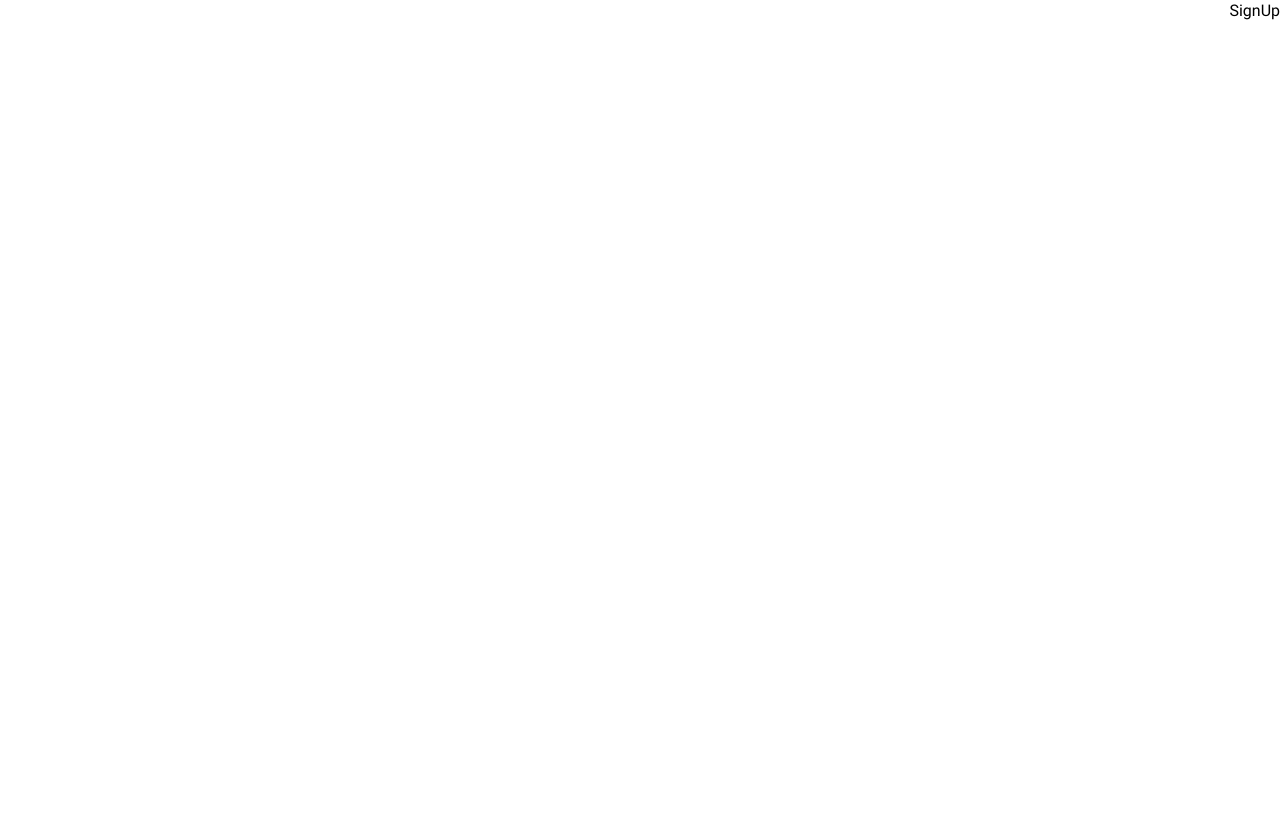
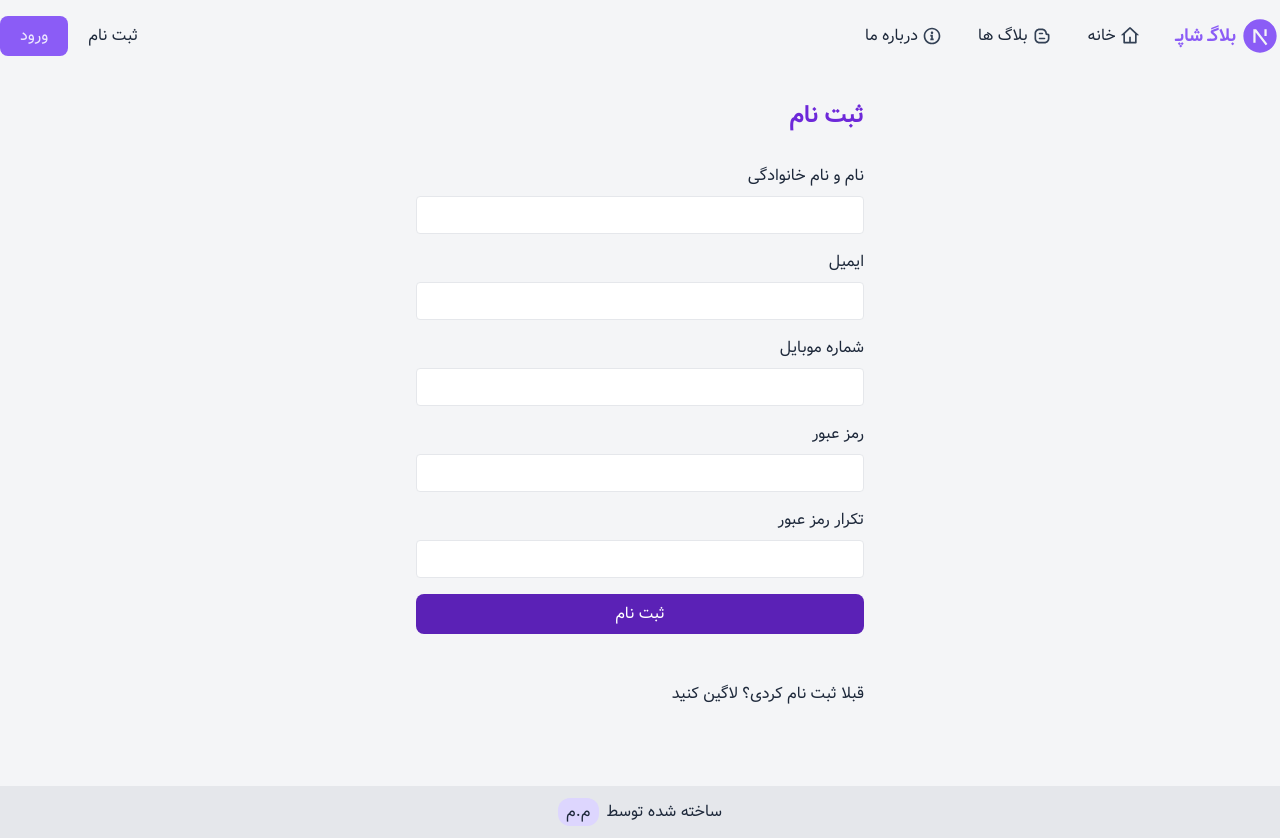
Before and after one commit to masoumehmohebbi/nextjs-blog-shopping-app, a Next.js app: page /signup in a window 1280 px wide. Before the commit the page ends 800 px from the top, so only its background shows below. Built offline with nearby package versions, Linux system fonts and the light colour scheme.

Commit message:
✨ feat:Added SignUp And SignIn Form

```diff
--- /dev/null
+++ b/src/components/formInput/index.tsx
@@ -0,0 +1,13 @@
+export default function Input({ label, type = "text" }) {
+  return (
+    <div className="flex flex-col gap-y-2">
+      <div>
+        <label htmlFor="name">{label}</label>
+      </div>
+      <input
+        type={type}
+        className="w-full text-left border-gray-200 transition-all duration-200 text-sm border rounded focus:border-transparent outline-none p-2 focus:ring-2 focus:ring-violet-400"
+      />
+    </div>
+  );
+}
--- a/src/components/posts/DesktopCategory.tsx
+++ b/src/components/posts/DesktopCategory.tsx
@@ -10,7 +10,7 @@ const DesktopCategory = ({ postCategories }) => {
   return (
     <>
       {/* accordion */}
-      <div className="rounded-3xl overflow-hidden shadow-md sticky top-[100px]">
+      <div className="rounded-3xl overflow-hidden shadow-md sticky top-24">
         {/* accordion header */}
         <div
           onClick={() => setIsOpen(!isOpen)}
@@ -32,6 +32,12 @@ const DesktopCategory = ({ postCategories }) => {
         {/* accordion body */}
         <div className={`bg-white ${isOpen ? "block" : "hidden"}`}>
           <div className="w-11/12 h-[2px] mx-auto bg-[#f4f5f7] mb-2"></div>
+          <Link
+            className="py-2 block px-3 cursor-pointer hover:bg-violet-50"
+            href={`/blogs`}
+          >
+            همه مقالات
+          </Link>
           {postCategories.map((category) => (
             <Link
               key={category._id}
--- a/src/pages/signin.tsx
+++ b/src/pages/signin.tsx
@@ -1,7 +1,30 @@
+import Input from "@/components/formInput";
+import Layout from "@/containers/layout";
+import Link from "next/link";
 import React from "react";
 
 const SignIn = () => {
-  return <div>SignIn</div>;
+  return (
+    <Layout>
+      <div className="container md:max-w-md mx-auto mb-16">
+        <form className="flex flex-col space-y-4">
+          <h1 className="text-violet-700 font-black text-2xl mb-4">ورود</h1>
+
+          <Input label="ایمیل" />
+          <Input label="رمز عبور" type="password" />
+
+          <button className="w-full rounded-lg p-2 bg-violet-800 text-white">
+            ورود
+          </button>
+          <Link href="/signup">
+            <p className="py-4 mt-4 cursor-pointer">
+              هنوز ثبت نام نکردی؟ ثبت نام کنید
+            </p>
+          </Link>
+        </form>
+      </div>
+    </Layout>
+  );
 };
 
 export default SignIn;
--- a/src/pages/signup.tsx
+++ b/src/pages/signup.tsx
@@ -1,7 +1,32 @@
+import Input from "@/components/formInput";
+import Layout from "@/containers/layout";
+import Link from "next/link";
 import React from "react";
 
 const SignUp = () => {
-  return <div>SignUp</div>;
+  return (
+    <Layout>
+      <div className="container md:max-w-md mx-auto mb-16">
+        <form className="flex flex-col space-y-4">
+          <h1 className="text-violet-700 font-black text-2xl mb-4">ثبت نام</h1>
+          <Input label="نام و نام خانوادگی" />
+          <Input label="ایمیل" />
+          <Input label="شماره موبایل" type="number" />
+          <Input label="رمز عبور" type="password" />
+          <Input label="تکرار رمز عبور" type="password" />
+
+          <button className="w-full rounded-lg p-2 bg-violet-800 text-white">
+            ثبت نام
+          </button>
+          <Link href="/signin">
+            <p className="py-4 mt-4 cursor-pointer">
+              قبلا ثبت نام کردی؟ لاگین کنید
+            </p>
+          </Link>
+        </form>
+      </div>
+    </Layout>
+  );
 };
 
 export default SignUp;
```
